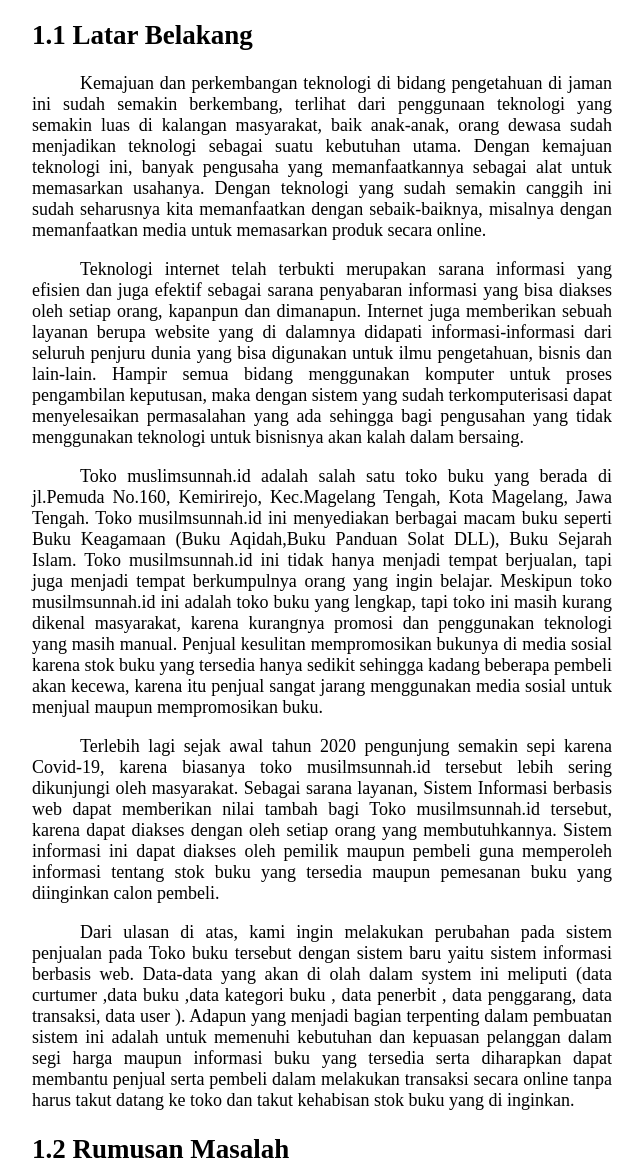
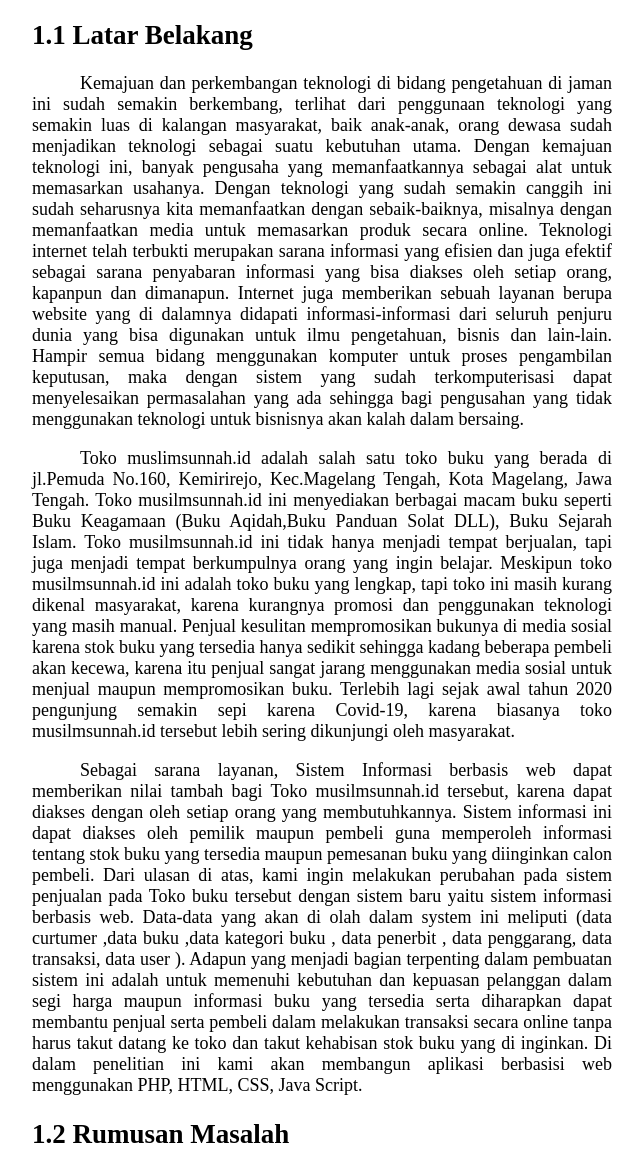
Before and after one commit to tatashandharu/mdpl12, a plain HTML site: page index.html in a window 1280 px wide. Shown: the part 1048-2217 px from the top of the page, without its empty margins (318-961 px from the left). Drawn offline with Linux system fonts and the light colour scheme.

Commit message:
Mengubah bagian latar belakang

```diff
--- a/index.html
+++ b/index.html
@@ -47,12 +47,9 @@
             BAB I <br>
             Pendahuluan</h1>
         <h2 style="font-weight: bold;">1.1 Latar Belakang</h2>
-        <p style="text-align: justify; text-indent: 0.5in;">Kemajuan dan perkembangan teknologi di bidang pengetahuan di jaman ini sudah semakin berkembang, terlihat dari penggunaan teknologi yang semakin luas di kalangan masyarakat, baik anak-anak, orang dewasa sudah menjadikan teknologi sebagai suatu kebutuhan utama. Dengan kemajuan teknologi ini, banyak pengusaha yang memanfaatkannya sebagai alat untuk memasarkan usahanya. Dengan teknologi yang sudah semakin canggih ini sudah seharusnya kita memanfaatkan dengan sebaik-baiknya, misalnya dengan memanfaatkan media untuk memasarkan produk secara online. </p>
-        <p style="text-align: justify; text-indent: 0.5in;">Teknologi internet telah terbukti merupakan sarana informasi yang efisien dan juga efektif sebagai sarana penyabaran informasi yang bisa diakses oleh setiap orang, kapanpun dan dimanapun. Internet juga memberikan sebuah layanan berupa website yang di dalamnya didapati informasi-informasi dari seluruh penjuru dunia yang bisa digunakan untuk ilmu pengetahuan, bisnis dan lain-lain.  Hampir semua bidang menggunakan komputer untuk proses pengambilan keputusan, maka dengan sistem yang sudah terkomputerisasi dapat menyelesaikan permasalahan yang ada sehingga bagi pengusahan yang tidak menggunakan teknologi untuk bisnisnya akan kalah dalam bersaing.</p>
-        <p style="text-align: justify; text-indent: 0.5in;">Toko muslimsunnah.id adalah salah satu toko buku yang berada di jl.Pemuda No.160, Kemirirejo, Kec.Magelang Tengah, Kota Magelang, Jawa Tengah. Toko musilmsunnah.id ini menyediakan berbagai macam buku seperti Buku Keagamaan (Buku Aqidah,Buku Panduan Solat DLL), Buku Sejarah Islam. Toko musilmsunnah.id ini tidak hanya menjadi tempat berjualan, tapi juga menjadi tempat berkumpulnya orang yang ingin belajar. Meskipun toko musilmsunnah.id ini adalah toko buku yang lengkap, tapi toko ini masih kurang dikenal masyarakat, karena kurangnya promosi dan penggunakan teknologi yang masih manual. Penjual kesulitan mempromosikan bukunya di media sosial karena stok buku yang tersedia hanya sedikit sehingga kadang beberapa pembeli akan kecewa, karena itu penjual sangat jarang menggunakan media sosial untuk menjual maupun mempromosikan buku.</p>
-        <p style="text-align: justify; text-indent: 0.5in;">Terlebih lagi sejak awal tahun 2020 pengunjung semakin sepi karena Covid-19, karena biasanya toko musilmsunnah.id tersebut lebih sering dikunjungi oleh masyarakat. Sebagai sarana layanan, Sistem Informasi berbasis web dapat memberikan nilai tambah bagi Toko musilmsunnah.id tersebut, karena dapat diakses dengan oleh setiap orang yang membutuhkannya. Sistem informasi ini dapat diakses oleh pemilik maupun pembeli guna memperoleh informasi tentang stok buku yang tersedia maupun pemesanan buku yang diinginkan calon pembeli.</p>
-        <p style="text-align: justify; text-indent: 0.5in;">Dari ulasan di atas, kami ingin melakukan perubahan pada sistem penjualan pada Toko buku tersebut dengan sistem baru yaitu sistem informasi berbasis web. Data-data yang akan di olah dalam system ini meliputi (data curtumer ,data buku ,data kategori buku , data penerbit , data penggarang, data transaksi, data user ). Adapun yang menjadi bagian terpenting dalam pembuatan sistem ini adalah untuk memenuhi kebutuhan dan kepuasan pelanggan dalam segi harga maupun informasi buku yang tersedia serta diharapkan dapat membantu penjual serta pembeli dalam melakukan transaksi secara online tanpa harus takut datang ke toko dan takut kehabisan stok buku yang di inginkan. </p>
-
+        <p style="text-align: justify; text-indent: 0.5in;">Kemajuan dan perkembangan teknologi di bidang pengetahuan di jaman ini sudah semakin berkembang, terlihat dari penggunaan teknologi yang semakin luas di kalangan masyarakat, baik anak-anak, orang dewasa sudah menjadikan teknologi sebagai suatu kebutuhan utama. Dengan kemajuan teknologi ini, banyak pengusaha yang memanfaatkannya sebagai alat untuk memasarkan usahanya. Dengan teknologi yang sudah semakin canggih ini sudah seharusnya kita memanfaatkan dengan sebaik-baiknya, misalnya dengan memanfaatkan media untuk memasarkan produk secara online. Teknologi internet telah terbukti merupakan sarana informasi yang efisien dan juga efektif sebagai sarana penyabaran informasi yang bisa diakses oleh setiap orang, kapanpun dan dimanapun. Internet juga memberikan sebuah layanan berupa website yang di dalamnya didapati informasi-informasi dari seluruh penjuru dunia yang bisa digunakan untuk ilmu pengetahuan, bisnis dan lain-lain.  Hampir semua bidang menggunakan komputer untuk proses pengambilan keputusan, maka dengan sistem yang sudah terkomputerisasi dapat menyelesaikan permasalahan yang ada sehingga bagi pengusahan yang tidak menggunakan teknologi untuk bisnisnya akan kalah dalam bersaing.</p>
+        <p style="text-align: justify; text-indent: 0.5in;">Toko muslimsunnah.id adalah salah satu toko buku yang berada di jl.Pemuda No.160, Kemirirejo, Kec.Magelang Tengah, Kota Magelang, Jawa Tengah. Toko musilmsunnah.id ini menyediakan berbagai macam buku seperti Buku Keagamaan (Buku Aqidah,Buku Panduan Solat DLL), Buku Sejarah Islam. Toko musilmsunnah.id ini tidak hanya menjadi tempat berjualan, tapi juga menjadi tempat berkumpulnya orang yang ingin belajar. Meskipun toko musilmsunnah.id ini adalah toko buku yang lengkap, tapi toko ini masih kurang dikenal masyarakat, karena kurangnya promosi dan penggunakan teknologi yang masih manual. Penjual kesulitan mempromosikan bukunya di media sosial karena stok buku yang tersedia hanya sedikit sehingga kadang beberapa pembeli akan kecewa, karena itu penjual sangat jarang menggunakan media sosial untuk menjual maupun mempromosikan buku. Terlebih lagi sejak awal tahun 2020 pengunjung semakin sepi karena Covid-19, karena biasanya toko musilmsunnah.id tersebut lebih sering dikunjungi oleh masyarakat.</p>
+        <p style="text-align: justify; text-indent: 0.5in;">Sebagai sarana layanan, Sistem Informasi berbasis web dapat memberikan nilai tambah bagi Toko musilmsunnah.id tersebut, karena dapat diakses dengan oleh setiap orang yang membutuhkannya. Sistem informasi ini dapat diakses oleh pemilik maupun pembeli guna memperoleh informasi tentang stok buku yang tersedia maupun pemesanan buku yang diinginkan calon pembeli. Dari ulasan di atas, kami ingin melakukan perubahan pada sistem penjualan pada Toko buku tersebut dengan sistem baru yaitu sistem informasi berbasis web. Data-data yang akan di olah dalam system ini meliputi (data curtumer ,data buku ,data kategori buku , data penerbit , data penggarang, data transaksi, data user ). Adapun yang menjadi bagian terpenting dalam pembuatan sistem ini adalah untuk memenuhi kebutuhan dan kepuasan pelanggan dalam segi harga maupun informasi buku yang tersedia serta diharapkan dapat membantu penjual serta pembeli dalam melakukan transaksi secara online tanpa harus takut datang ke toko dan takut kehabisan stok buku yang di inginkan. Di dalam penelitian ini kami akan membangun aplikasi berbasisi web menggunakan PHP, HTML, CSS, Java Script.</p>
         <h2 style="font-weight: bold;">1.2 Rumusan Masalah</h2>
         <p>Mengenai rumusan masalah yang akan dibahas, berdasarkan konteks masalah yang diuraikan di atas, khususnya yaitu: </p>
         <ol type="a">
```
